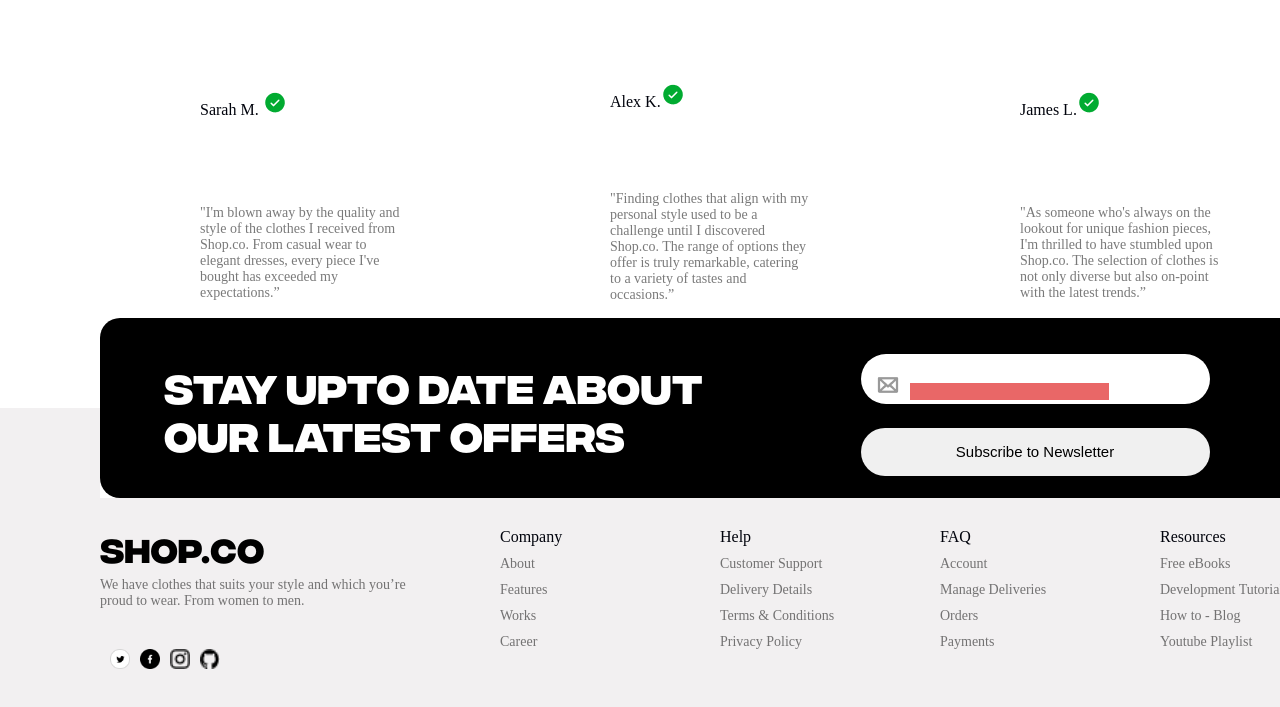
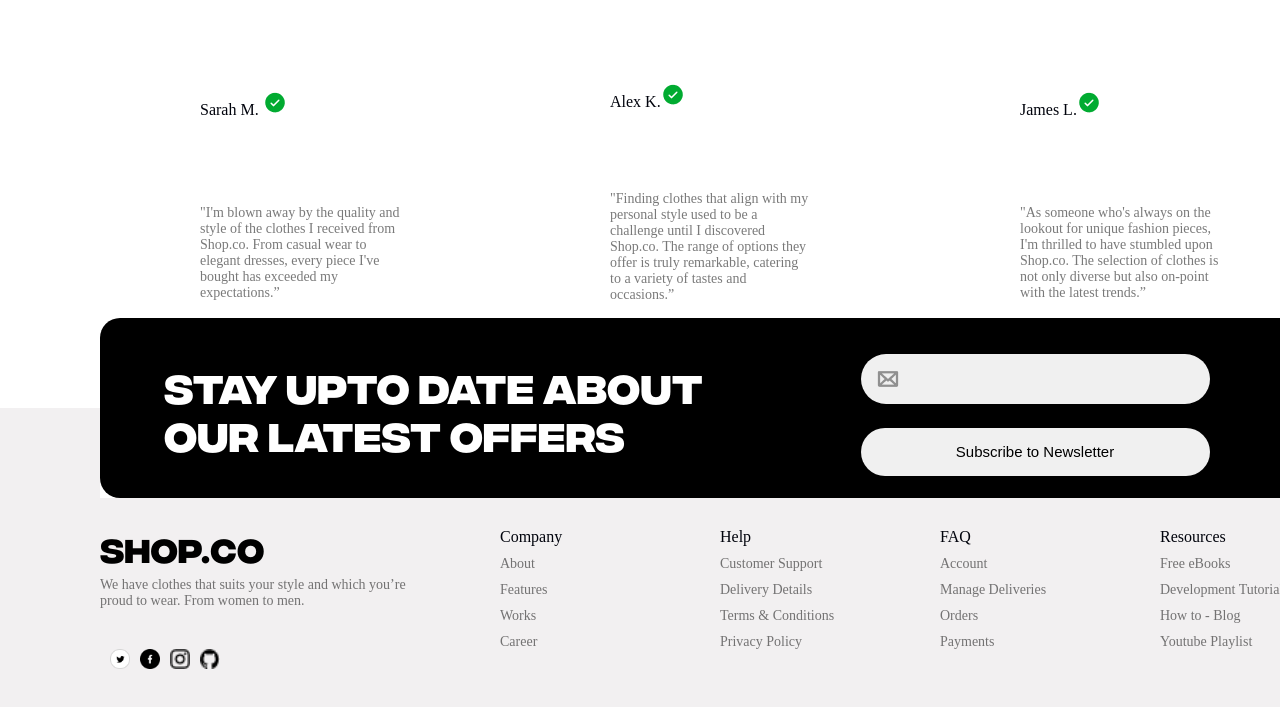
Before and after one commit to calexoliveira/cantinhodevendas, a React (Vite) app: page / in a window 1280 px wide. Shown: the part 3463-4170 px from the top of the page. Built offline with nearby package versions, Linux system fonts and the light colour scheme.

Commit message:
inputmail

```diff
--- a/src/components/Footer.tsx
+++ b/src/components/Footer.tsx
@@ -8,7 +8,7 @@ export function Footer() {
                     <article>
                         <div className="lupa" >
                             <img className="mail" src="../src/image/mail.png" alt="" />
-                            <input type="text" />
+                            <input className="inputmail" type="text" />
                         </div >
                         <span>
                             <button name="Subscribe to Newsletter">Subscribe to Newsletter</button>
--- a/src/style/styles.css
+++ b/src/style/styles.css
@@ -470,10 +470,11 @@ body {
 }
 
 .grid-footer>nav>p>article .lupa {
-    display: block;
-    justify-content: center;
-    /*background-color: #F0F0F0;*/
-    background-color: var(--cor-de-fundo-branco);
+    display: grid;
+    grid-template-columns: repeat(2, auto);
+    align-items: center;
+    justify-content: left;
+    background-color: #F0F0F0;
     height: 50px;
     border-radius: 30px;
     width: 349px;
@@ -495,9 +496,9 @@ body {
 .mail {
     margin-left: 15px;
 }
-.grid-footer>nav>p>article>div>input {
+.inputmail {
 
-    background-color: #e96767;
+    background-color: #F0F0F0;
     border: none;
     border-color: #F0F0F0;
     box-shadow: 0 0 0 0;
@@ -505,6 +506,8 @@ body {
     outline: 0;
     font-size: 15px;
     margin-left: 10px;
+    height: 50px;
+    width: 270px;
 
 }
 
```
